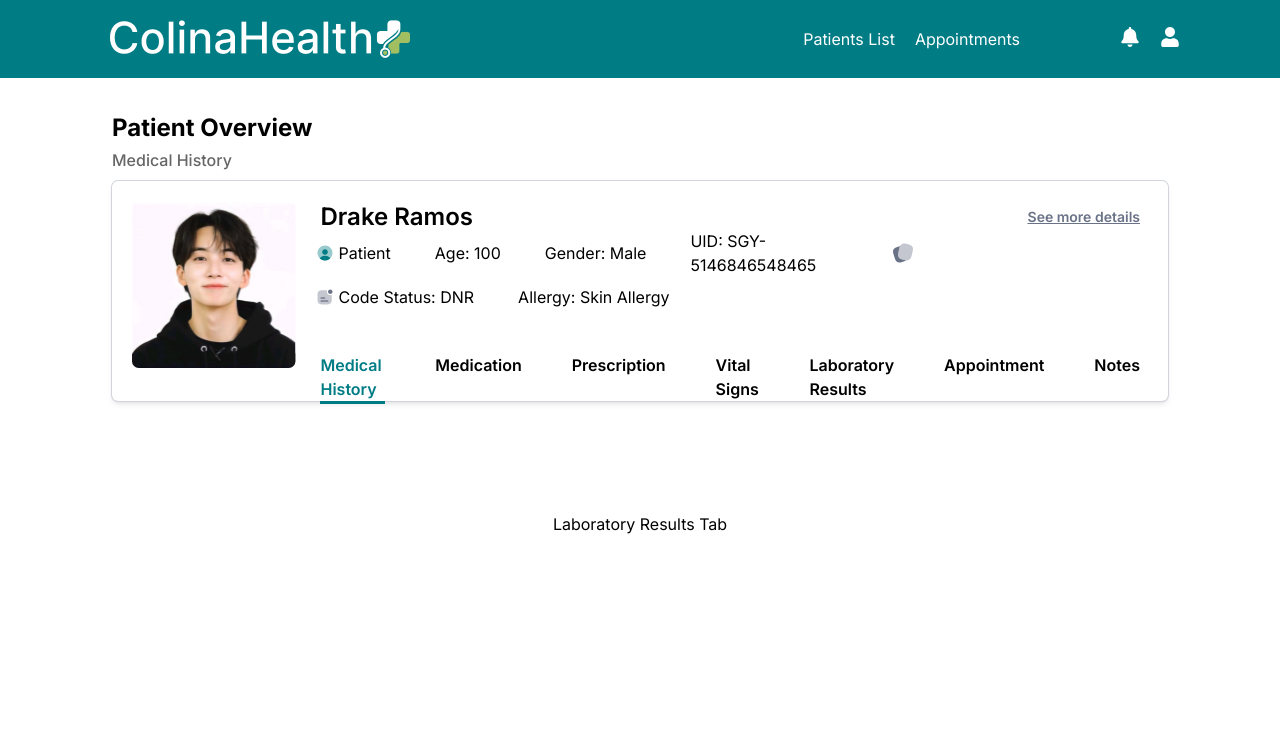
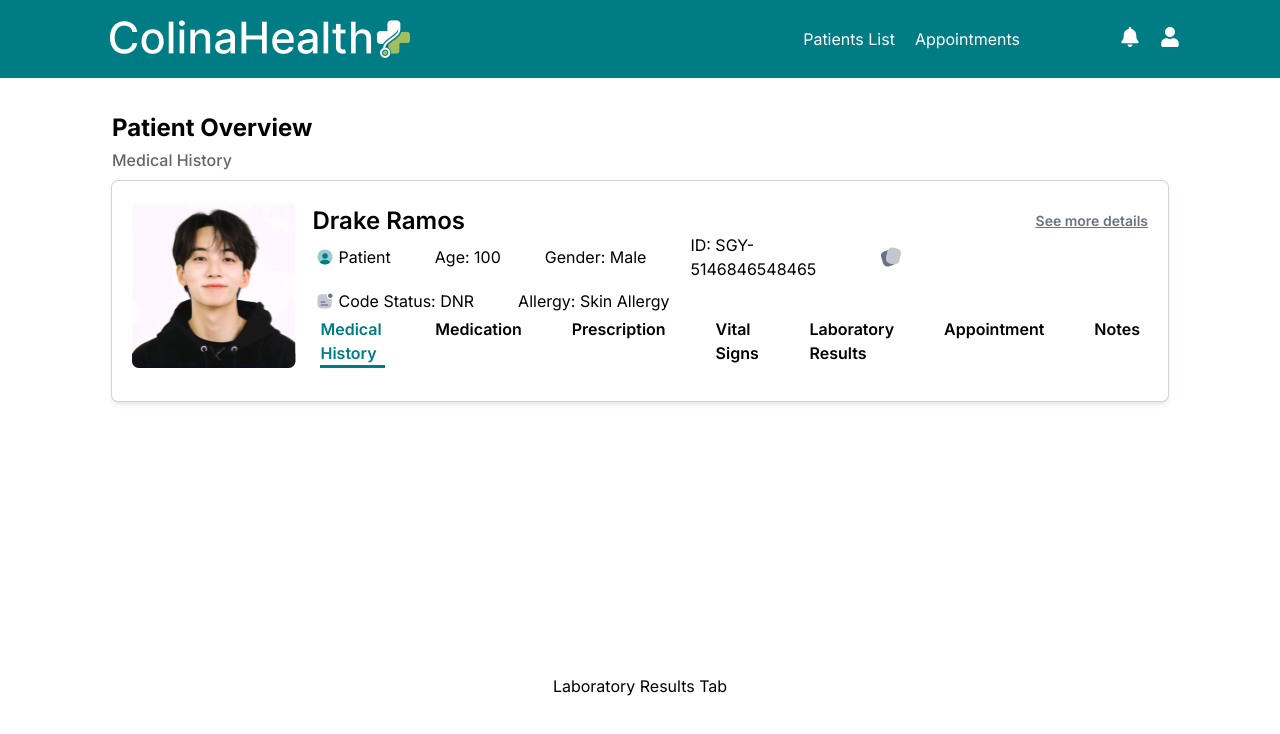
Before and after one commit to jairosolutions-com/colinahealth, a Next.js app: page /lab-results in a window 1280 px wide. Shown: the top 734 px of the page. Built offline with nearby package versions, Linux system fonts and the light colour scheme.

Commit message:
patient overview fixed

```diff
--- a/app/(routes)/(patient-overview)/layout.tsx
+++ b/app/(routes)/(patient-overview)/layout.tsx
@@ -1,8 +1,7 @@
 "use client";
-
 import { useState } from "react";
 import { onNavigate } from "@/actions/navigation";
-import Image from "next/image";
+import { Navbar } from "@/components/navbar";
 import { useRouter } from "next/navigation";
 
 export default function PatientOverviewLayout({
@@ -42,11 +41,10 @@ export default function PatientOverviewLayout({
       url: "/notes",
     },
   ];
-
   return (
-    <div className="flex flex-col w-full px-28 mt-28">
+    <div className="flex flex-col w-full gap-[150px] px-28 mt-28">
       <div className="flex flex-col gap-[5px]">
-        <div className="text-2xl font-bold">
+        <div className="text-2xl font-bold ">
           <h1>Patient Overview</h1>
           <p className="text-[16px] font-medium opacity-60">Medical History</p>
         </div>
@@ -60,9 +58,10 @@ export default function PatientOverviewLayout({
                 height="200"
               />
             </div>
-            <div className="justify-between ml-4 flex flex-col w-full ">
+            {/* 1 */}
+            <div className="justify-between ml-4 mt-1 flex flex-col w-full ">
               <div>
-                <div className=" w-full justify-between text-2xl font-semibold flex px-2">
+                <div className=" w-full justify-between text-2xl font-semibold flex">
                   <h1> Drake Ramos</h1>
                   <div className=" cursor-pointer items-center ml-10 flex ">
                     <p
@@ -79,12 +78,13 @@ export default function PatientOverviewLayout({
                       src="/imgs/profile-circle.svg"
                       className="px-1"
                       alt="profile"
-                      width="26"
-                      height="26"
+                      width="26" // Adjust these values to change the size
+                      height="26" // Adjust these values to change the size
                     />
                     <div>
                       <p className="flex items-center mr-11">Patient</p>
                     </div>
+                    {/*  */}
                     <div className="flex">
                       <div>
                         <p className="flex items-center mr-11">Age: 100</p>
@@ -94,26 +94,28 @@ export default function PatientOverviewLayout({
                       </div>
                       <div className="flex">
                         <p className="flex items-center">
-                          UID: SGY-5146846548465
+                          ID: SGY-5146846548465
                         </p>
                         <img src="/imgs/id.svg" alt="copy" />
                       </div>
                     </div>
                   </div>
+                  {/*  */}
                   <div className="mb-5"></div>
                   <div className="flex flex-row w-full">
                     <img
                       src="/imgs/codestatus.svg"
                       className="px-1"
                       alt="codestatus"
-                      width="26"
-                      height="26"
+                      width="26" // Adjust these values to change the size
+                      height="26" // Adjust these values to change the size
                     />
                     <div>
                       <p className="flex items-center mr-11">
                         Code Status: DNR
                       </p>
                     </div>
+                    {/*  */}
                     <div className="flex">
                       <div>
                         <div></div>
@@ -123,8 +125,9 @@ export default function PatientOverviewLayout({
                       </div>
                     </div>
                   </div>
-                  <div className="mt-6">
-                    <div className="flex gap-[50px] py-5 px-2">
+                </div>
+              </div>
+              <div className="flex gap-[50px] px-2">
                 {tabs.map((tab, index) => (
                   <p
                     className={`cursor-pointer font-semibold ${
@@ -146,12 +149,10 @@ export default function PatientOverviewLayout({
           </div>
         </div>
       </div>
-          </div>
-          <div className="h-full w-full flex items-center justify-center">
+      <div className="h-full w-full flex items-center justify-center mt-5">
         {children}
-          </div>
-        </div>
       </div>
     </div>
   );
 }
+``;
```
Lines whose indentation alone changed are shown as unchanged.
